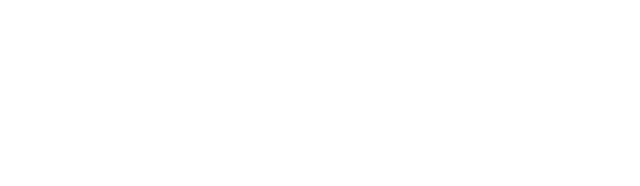
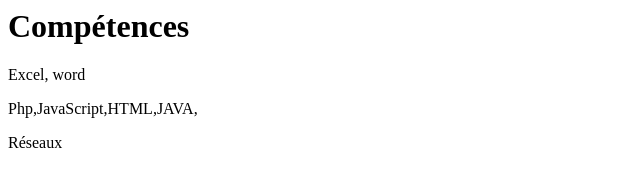
Before and after one commit to Hounsoujunior/-git-mon-cv, a plain HTML site: page index.html in a window 1280 px wide. Shown: the whole page, without its empty margins (0-640 px from the left). Drawn offline with Linux system fonts and the light colour scheme.

Commit message:
mise en place de la section competences

```diff
--- a/index.html
+++ b/index.html
@@ -7,6 +7,12 @@
     <link rel="stylesheet" href="style.css">
 </head>
 <body>
+    <div>
+        <h1>Compétences</h1>
+        <p>Excel, word</p>
+        <p>Php,JavaScript,HTML,JAVA,</p>
+        <p>Réseaux</p>
 
+    </div>
 </body>
 </html>
```
